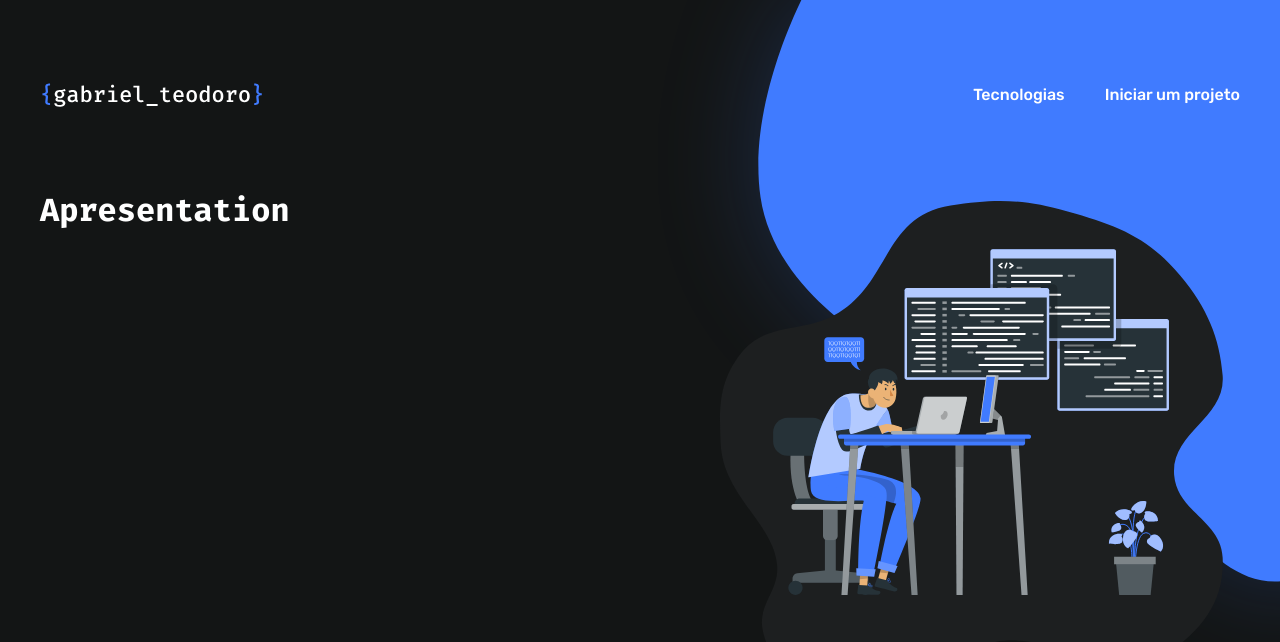
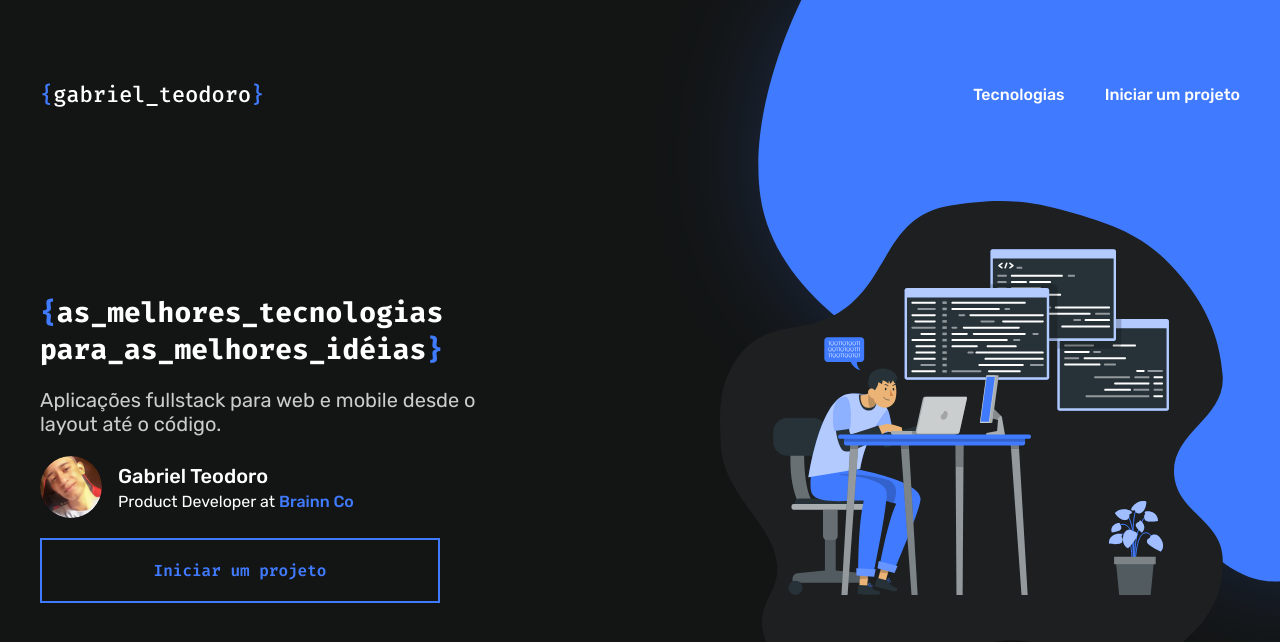
Before and after one commit to oigabrielteodoro/landing-personal, a Next.js app: page / in a window 1280 px wide. Shown: the top 642 px of the page. Built offline with nearby package versions, Linux system fonts and the light colour scheme.

Commit message:
feat: created Button component

```diff
--- a/src/components/Apresentation/index.tsx
+++ b/src/components/Apresentation/index.tsx
@@ -1,9 +1,39 @@
-import { Container } from './styles';
+import Link from 'next/link';
+
+import { Button } from '../Button';
+
+import { Container, UserContainer, ButtonContainer } from './styles';
 
 export function Apresentation() {
   return (
     <Container>
-      <h1>Apresentation</h1>
+      <h1>
+        <strong className="blue-color">{`{`}</strong>
+        as_melhores_tecnologias
+        <br />
+        para_as_melhores_idéias
+        <strong className="blue-color">{`}`}</strong>
+      </h1>
+      <span>
+        Aplicações fullstack para web e mobile desde o
+        <br />
+        layout até o código.
+      </span>
+
+      <UserContainer>
+        <img src="/static/img/avatar.svg" alt="Avatar" />
+
+        <div>
+          <span>Gabriel Teodoro</span>
+          <p>
+            Product Developer at <Link href="https://brainn.co">Brainn Co</Link>
+          </p>
+        </div>
+      </UserContainer>
+
+      <ButtonContainer>
+        <Button>Iniciar um projeto</Button>
+      </ButtonContainer>
     </Container>
   );
 }
--- a/src/components/Apresentation/styles.ts
+++ b/src/components/Apresentation/styles.ts
@@ -1,3 +1,73 @@
 import styled from 'styled-components';
 
-export const Container = styled.div``;
+export const Container = styled.section`
+  display: flex;
+  flex-direction: column;
+
+  h1 {
+    margin-top: 105px;
+    font-size: 1.75rem;
+  }
+
+  span {
+    color: var(--gray-100);
+    font-size: 1.25rem;
+    margin-top: 20px;
+  }
+`;
+
+export const UserContainer = styled.div`
+  display: flex;
+  align-items: center;
+
+  margin-top: 20px;
+
+  img {
+    width: 62px;
+    height: 62px;
+
+    border-radius: 50%;
+    object-fit: cover;
+
+    transition: opacity 0.2s;
+
+    &:hover {
+      opacity: 0.8;
+    }
+  }
+
+  div {
+    margin-left: 16px;
+
+    span {
+      font-size: 1.25rem;
+      color: var(--white);
+      font-weight: 500;
+    }
+
+    p {
+      font-size: 1rem;
+      margin-top: 4px;
+
+      a {
+        color: var(--blue-400);
+        font-weight: 500;
+
+        transition: filter 0.2s;
+
+        &:hover {
+          filter: brightness(0.8);
+        }
+      }
+    }
+  }
+`;
+
+export const ButtonContainer = styled.div`
+  max-width: 400px;
+  width: 100%;
+
+  display: flex;
+
+  margin-top: 20px;
+`;
--- /dev/null
+++ b/src/components/Button/index.tsx
@@ -0,0 +1,9 @@
+import { ButtonHTMLAttributes } from 'react';
+
+import { Container } from './styles';
+
+type ButtonProps = ButtonHTMLAttributes<HTMLButtonElement>;
+
+export function Button({ children }: ButtonProps) {
+  return <Container>{children}</Container>;
+}
--- /dev/null
+++ b/src/components/Button/styles.ts
@@ -0,0 +1,45 @@
+import styled from 'styled-components';
+
+export const Container = styled.button`
+  position: relative;
+
+  background: transparent;
+
+  border: 2px solid var(--blue-400);
+
+  display: flex;
+  align-items: center;
+  justify-content: center;
+
+  color: var(--blue-400);
+  font-size: 16px;
+  font-weight: 600;
+
+  padding: 20px 0;
+
+  flex: 1;
+
+  transition: all 0.5s;
+
+  &::before {
+    content: '';
+    position: absolute;
+    background: var(--blue-400);
+    height: 100%;
+    width: 0;
+
+    left: 0;
+    right: 0;
+
+    transition: all 0.5s;
+    z-index: -1;
+  }
+
+  &:hover {
+    color: var(--white);
+
+    &::before {
+      width: 100%;
+    }
+  }
+`;
--- a/src/styles/global.ts
+++ b/src/styles/global.ts
@@ -57,6 +57,10 @@ const GlobalStyle = createGlobalStyle`
   ul {
     list-style: none;
   }
+
+  .blue-color {
+    color: var(--blue-400);
+  }
 `;
 
 export { GlobalStyle };
```
